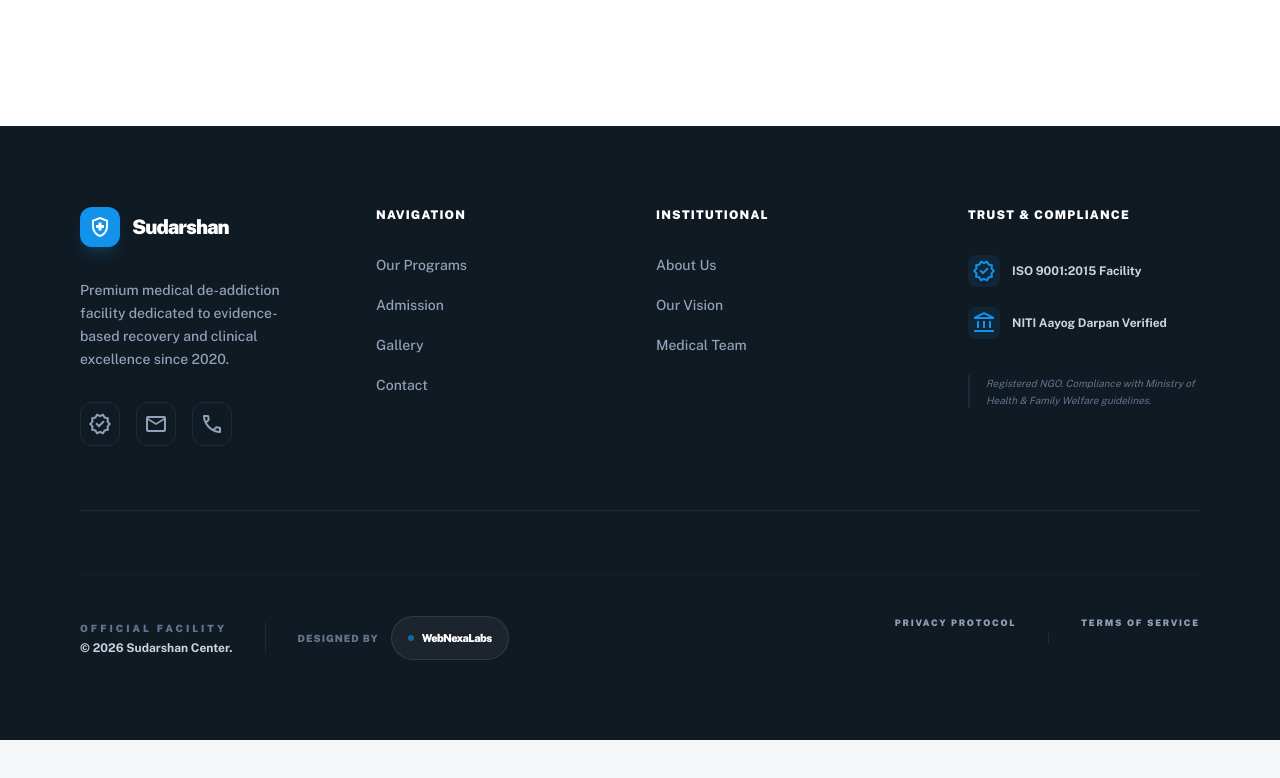
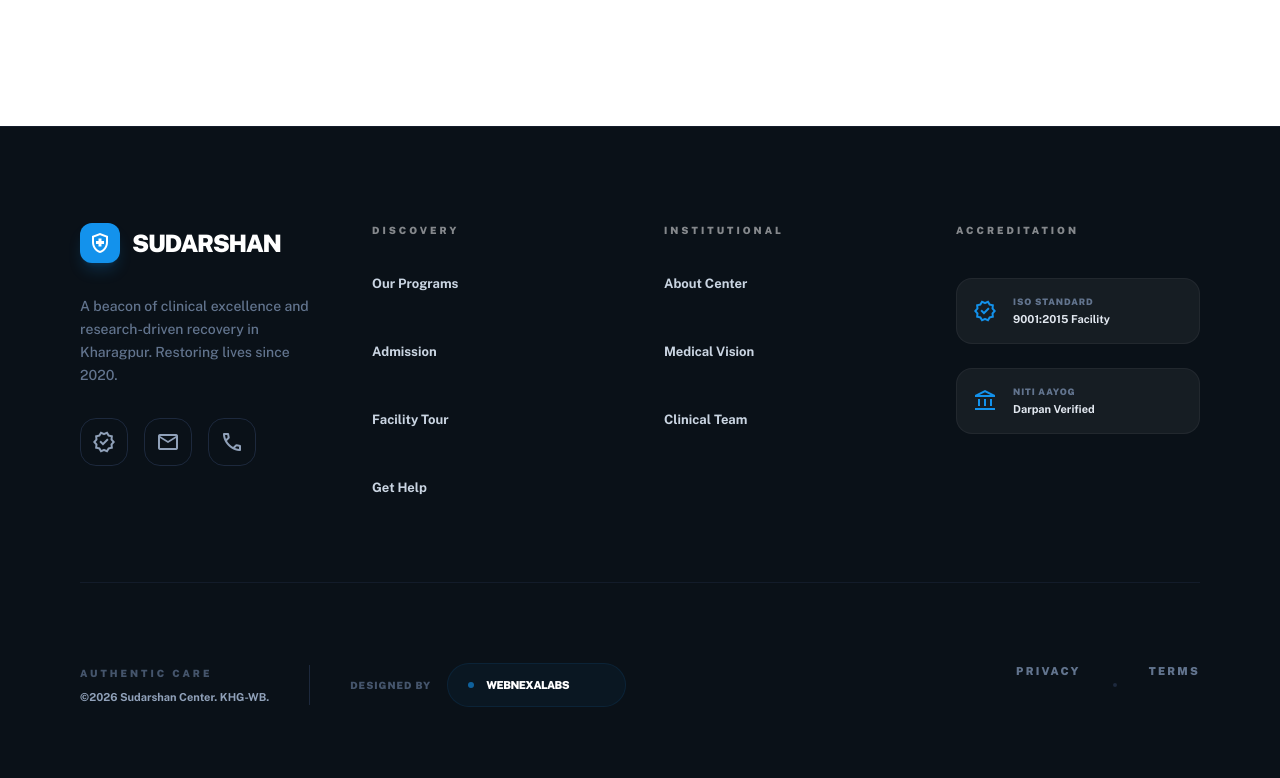
Before and after one commit to WebNexaLabs/Sudarshan-De-Addiction-Landing-Page, a Next.js app: page / in a window 1280 px wide. Shown: the part 4591-5369 px from the top of the page. Before the commit the page ends 5331 px from the top, so only its background shows below. Built offline with nearby package versions, Linux system fonts and the light colour scheme.

Commit message:
feat: Refine footer styling and content, and adjust global body padding.

```diff
--- a/app/layout.tsx
+++ b/app/layout.tsx
@@ -103,7 +103,7 @@ export default function RootLayout({
           dangerouslySetInnerHTML={{ __html: JSON.stringify(jsonLd) }}
         />
       </head>
-      <body className={`${publicSans.className} antialiased overflow-x-hidden pb-20 lg:pb-0`}>
+      <body className={`${publicSans.className} antialiased overflow-x-hidden`}>
         <Providers>
           {children}
           <MobileNav />
--- a/components/Footer.tsx
+++ b/components/Footer.tsx
@@ -2,106 +2,112 @@ import Link from "next/link";
 
 export default function Footer() {
     return (
-        <footer className="bg-background-dark text-slate-400 pt-20 pb-32 md:pb-20 px-6 md:px-20 border-t border-slate-800/50">
+        <footer className="bg-[#0a1118] text-slate-400 pt-24 pb-32 md:pb-24 px-6 md:px-20 border-t border-slate-800/50">
             <div className="mx-auto max-w-7xl">
-                <div className="grid grid-cols-1 sm:grid-cols-2 lg:grid-cols-4 gap-12 lg:gap-16 mb-16 border-b border-slate-800 pb-16">
+                <div className="grid grid-cols-1 md:grid-cols-2 lg:grid-cols-4 gap-16 lg:gap-12 mb-16 border-b border-slate-800/50 pb-16">
+                    {/* Brand Section */}
                     <div className="flex flex-col gap-8 items-center md:items-start text-center md:text-left">
                         <div className="flex items-center gap-3">
                             <div className="flex h-10 w-10 items-center justify-center rounded-xl bg-primary text-white shadow-lg shadow-primary/20">
-                                <span className="material-symbols-outlined">health_and_safety</span>
+                                <span className="material-symbols-outlined font-black">health_and_safety</span>
                             </div>
-                            <h2 className="text-xl font-black text-white tracking-tighter">Sudarshan</h2>
+                            <h2 className="text-2xl font-black text-white tracking-tighter uppercase">Sudarshan</h2>
                         </div>
-                        <p className="text-sm leading-relaxed font-medium max-w-xs">
-                            Premium medical de-addiction facility dedicated to evidence-based recovery and clinical excellence since 2020.
+                        <p className="text-sm leading-relaxed font-medium max-w-xs text-slate-500">
+                            A beacon of clinical excellence and research-driven recovery in Kharagpur. Restoring lives since 2020.
                         </p>
                         <div className="flex gap-4">
                             {[
-                                { icon: "verified", label: "Certificates/Team", href: "/about#team" },
-                                { icon: "mail", label: "Email Support", href: "mailto:support@sudarshanrecovery.org" },
-                                { icon: "call", label: "Call Center", href: "tel:+919804188668" },
+                                { icon: "verified", label: "Verification", href: "/about#team" },
+                                { icon: "mail", label: "Email", href: "mailto:support@sudarshanrecovery.org" },
+                                { icon: "call", label: "Call", href: "tel:+919804188668" },
                             ].map((social, idx) => (
                                 <a
                                     key={idx}
                                     href={social.href}
                                     aria-label={social.label}
-                                    className="h-10 w-10 rounded-xl border border-slate-800 flex items-center justify-center hover:bg-primary hover:border-primary hover:text-white transition-all group"
+                                    className="h-12 w-12 rounded-2xl border border-slate-800 flex items-center justify-center hover:bg-primary hover:border-primary hover:text-white transition-all group scale-90 md:scale-100"
                                 >
-                                    <span className="material-symbols-outlined text-lg">{social.icon}</span>
+                                    <span className="material-symbols-outlined text-xl">{social.icon}</span>
                                 </a>
                             ))}
                         </div>
                     </div>
 
-                    <div className="text-center md:text-left lg:col-span-2">
-                        <div className="grid grid-cols-2 gap-8">
-                            <div>
-                                <h6 className="text-white font-black uppercase tracking-widest text-xs mb-8">Navigation</h6>
-                                <ul className="flex flex-col gap-5 text-sm font-medium">
-                                    <li><Link className="hover:text-primary transition-colors" href="/treatments">Our Programs</Link></li>
-                                    <li><Link className="hover:text-primary transition-colors" href="/admission">Admission</Link></li>
-                                    <li><Link className="hover:text-primary transition-colors" href="/gallery">Gallery</Link></li>
-                                    <li><Link className="hover:text-primary transition-colors" href="/contact">Contact</Link></li>
+                    {/* Navigation - 2 columns on all devices for better density */}
+                    <div className="lg:col-span-2">
+                        <div className="grid grid-cols-2 gap-8 md:gap-12">
+                            <div className="flex flex-col items-center md:items-start text-center md:text-left">
+                                <h6 className="text-[10px] text-white font-black uppercase tracking-[0.3em] mb-8 opacity-50">Discovery</h6>
+                                <ul className="flex flex-col gap-6 text-[13px] font-bold text-slate-300">
+                                    <li><Link className="hover:text-primary transition-colors block py-1" href="/treatments">Our Programs</Link></li>
+                                    <li><Link className="hover:text-primary transition-colors block py-1" href="/admission">Admission</Link></li>
+                                    <li><Link className="hover:text-primary transition-colors block py-1" href="/gallery">Facility Tour</Link></li>
+                                    <li><Link className="hover:text-primary transition-colors block py-1" href="/contact">Get Help</Link></li>
                                 </ul>
                             </div>
-                            <div>
-                                <h6 className="text-white font-black uppercase tracking-widest text-xs mb-8">Institutional</h6>
-                                <ul className="flex flex-col gap-5 text-sm font-medium">
-                                    <li><Link className="hover:text-primary transition-colors" href="/about">About Us</Link></li>
-                                    <li><Link className="hover:text-primary transition-colors" href="/vision">Our Vision</Link></li>
-                                    <li><Link className="hover:text-primary transition-colors" href="/about#team">Medical Team</Link></li>
+                            <div className="flex flex-col items-center md:items-start text-center md:text-left">
+                                <h6 className="text-[10px] text-white font-black uppercase tracking-[0.3em] mb-8 opacity-50">Institutional</h6>
+                                <ul className="flex flex-col gap-6 text-[13px] font-bold text-slate-300">
+                                    <li><Link className="hover:text-primary transition-colors block py-1" href="/about">About Center</Link></li>
+                                    <li><Link className="hover:text-primary transition-colors block py-1" href="/vision">Medical Vision</Link></li>
+                                    <li><Link className="hover:text-primary transition-colors block py-1" href="/about#team">Clinical Team</Link></li>
                                 </ul>
                             </div>
                         </div>
                     </div>
 
-                    <div className="text-center md:text-left">
-                        <h6 className="text-white font-black uppercase tracking-widest text-xs mb-8">Trust & Compliance</h6>
-                        <div className="flex flex-col gap-5 items-center md:items-start">
-                            <div className="flex items-center gap-3 group">
-                                <div className="h-8 w-8 rounded-lg bg-primary/10 text-primary flex items-center justify-center shrink-0">
-                                    <span className="material-symbols-outlined text-xs">verified</span>
+                    {/* Compliance Section */}
+                    <div className="flex flex-col gap-8 items-center md:items-start text-center md:text-left">
+                        <h6 className="text-[10px] text-white font-black uppercase tracking-[0.3em] mb-2 opacity-50">Accreditation</h6>
+                        <div className="flex flex-col gap-6 w-full">
+                            <div className="flex items-center justify-center md:justify-start gap-4 group bg-white/5 p-4 rounded-2xl border border-white/5">
+                                <span className="material-symbols-outlined text-primary font-black">verified</span>
+                                <div className="flex flex-col items-start gap-0.5">
+                                    <span className="text-[9px] font-black uppercase tracking-widest text-slate-500">ISO Standard</span>
+                                    <span className="text-[11px] font-bold text-slate-200">9001:2015 Facility</span>
                                 </div>
-                                <span className="text-xs font-bold text-slate-300">ISO 9001:2015 Facility</span>
                             </div>
-                            <div className="flex items-center gap-3 group">
-                                <div className="h-8 w-8 rounded-lg bg-primary/10 text-primary flex items-center justify-center shrink-0">
-                                    <span className="material-symbols-outlined text-xs">account_balance</span>
+                            <div className="flex items-center justify-center md:justify-start gap-4 group bg-white/5 p-4 rounded-2xl border border-white/5">
+                                <span className="material-symbols-outlined text-primary font-black">account_balance</span>
+                                <div className="flex flex-col items-start gap-0.5">
+                                    <span className="text-[9px] font-black uppercase tracking-widest text-slate-500">NITI Aayog</span>
+                                    <span className="text-[11px] font-bold text-slate-200">Darpan Verified</span>
                                 </div>
-                                <span className="text-xs font-bold text-slate-300">NITI Aayog Darpan Verified</span>
                             </div>
-                            <p className="text-[10px] text-slate-500 mt-4 italic leading-relaxed border-l-2 border-slate-800 pl-4 text-left">
-                                Registered NGO. Compliance with Ministry of Health & Family Welfare guidelines.
-                            </p>
                         </div>
                     </div>
                 </div>
 
-                <div className="flex flex-col lg:flex-row justify-between items-center gap-10 pt-10 border-t border-slate-800/30">
-                    <div className="flex flex-col md:flex-row items-center gap-6 md:gap-8">
+                {/* Bottom Bar */}
+                <div className="flex flex-col lg:flex-row justify-between items-center gap-12 pt-4">
+                    <div className="flex flex-col md:flex-row items-center gap-10">
                         <div className="flex flex-col items-center md:items-start gap-1">
-                            <p className="text-[10px] font-black uppercase tracking-[0.3em] text-slate-500">Official Facility</p>
-                            <p className="text-xs font-bold text-slate-300">© {new Date().getFullYear()} Sudarshan Center.</p>
+                            <p className="text-[10px] font-black uppercase tracking-[0.3em] text-slate-600 mb-1">Authentic Care</p>
+                            <p className="text-[11px] font-bold text-slate-400">©{new Date().getFullYear()} Sudarshan Center. KHG-WB.</p>
                         </div>
-                        <div className="h-8 w-px bg-slate-800 hidden md:block"></div>
-                        <div className="flex items-center gap-3 group">
-                            <span className="text-[10px] font-black text-slate-500 uppercase tracking-widest">Designed by</span>
+
+                        <div className="h-10 w-px bg-slate-800 hidden md:block"></div>
+
+                        <div className="flex items-center gap-4 group">
+                            <span className="text-[10px] font-black text-slate-600 uppercase tracking-widest">Designed by</span>
                             <a
                                 href="https://webnexalabs.dev"
                                 target="_blank"
                                 rel="noopener noreferrer"
-                                className="px-4 py-1.5 rounded-full bg-white/5 border border-white/10 flex items-center gap-2 group-hover:bg-primary/10 group-hover:border-primary/30 transition-all duration-500 cursor-pointer"
+                                className="px-5 py-2 rounded-full bg-primary/5 border border-primary/10 flex items-center gap-3 hover:bg-primary hover:border-primary transition-all duration-500 group"
                             >
-                                <span className="h-1.5 w-1.5 rounded-full bg-primary animate-pulse"></span>
-                                <span className="text-[11px] font-black text-white tracking-tighter">WebNexaLabs</span>
+                                <span className="h-1.5 w-1.5 rounded-full bg-primary animate-pulse group-hover:bg-white transition-colors"></span>
+                                <span className="text-[11px] font-black text-white tracking-tighter uppercase">WebNexaLabs</span>
+                                <span className="material-symbols-outlined text-xs text-white opacity-0 group-hover:opacity-100 transition-all translate-x-[-10px] group-hover:translate-x-0">arrow_outward</span>
                             </a>
                         </div>
                     </div>
 
-                    <div className="flex flex-wrap justify-center gap-x-8 gap-y-4 text-[9px] font-black uppercase tracking-[0.2em] items-center">
-                        <Link className="hover:text-primary transition-colors" href="/privacy">Privacy Protocol</Link>
-                        <div className="h-3 w-px bg-slate-800 hidden sm:block"></div>
-                        <Link className="hover:text-primary transition-colors" href="/terms">Terms of Service</Link>
+                    <div className="flex items-center gap-8 text-[11px] font-black uppercase tracking-[0.2em] text-slate-500">
+                        <Link className="hover:text-white transition-colors" href="/privacy">Privacy</Link>
+                        <span className="h-1 w-1 bg-slate-800 rounded-full"></span>
+                        <Link className="hover:text-white transition-colors" href="/terms">Terms</Link>
                     </div>
                 </div>
             </div>
```
